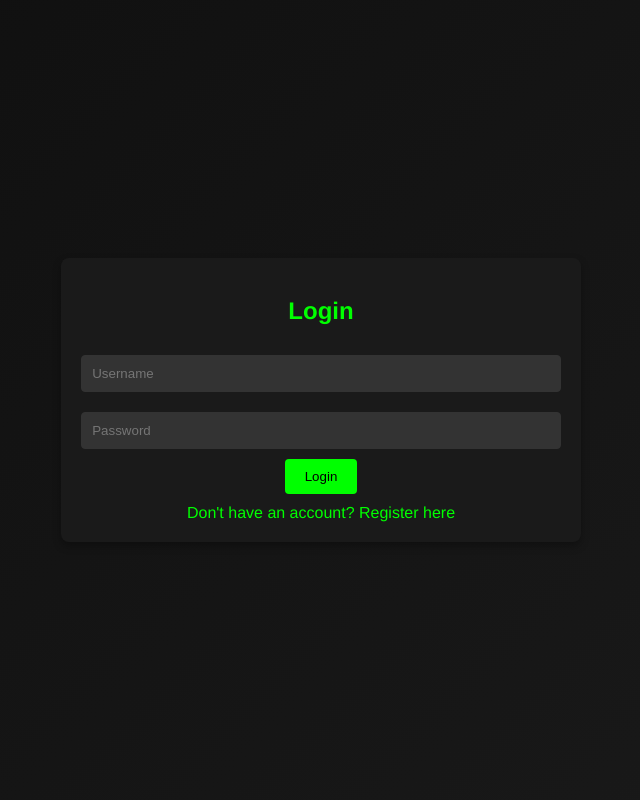
After one commit to nk2105/EchoSphere, a Flask app: page /login in a window 1280 px wide. The commit adds this page. Shown: the whole page, without its empty margins (319-959 px from the left). Run offline with Flask 2, Linux system fonts and the light colour scheme.

Commit message:
modified

```diff
--- a/src/app.py
+++ b/src/app.py
@@ -1,9 +1,12 @@
 import os
-from flask import Flask, request, redirect, session, url_for, render_template, jsonify
+from flask import Flask, request, redirect, session, url_for, render_template, jsonify, flash
 from spotipy import Spotify
 from spotipy.oauth2 import SpotifyOAuth
 from spotipy.exceptions import SpotifyException
 from mistralai import Mistral  # Replace with actual MistralAI client import
+from flask_sqlalchemy import SQLAlchemy
+from werkzeug.security import generate_password_hash, check_password_hash
+from functools import wraps
 
 api_key = os.environ["MISTRAL_API_KEY"]
 spotify_client_id = os.environ["SPOTIFY_CLIENT_ID"]
@@ -13,6 +16,23 @@ model = "mistral-large-latest"
 client = Mistral(api_key=api_key)  # Initialize your MistralAI client
 
 app = Flask(__name__)
+app.config['SQLALCHEMY_DATABASE_URI'] = 'sqlite:///users.db'
+app.config['SECRET_KEY'] = os.environ.get('SECRET_KEY', 'default_secret_key')
+db = SQLAlchemy(app)
+
+class User(db.Model):
+    id = db.Column(db.Integer, primary_key=True)
+    username = db.Column(db.String(150), unique=True, nullable=False)
+    password = db.Column(db.String(150), nullable=False)
+    is_subscribed = db.Column(db.Boolean, default=False)
+
+def login_required(f):
+    @wraps(f)
+    def decorated_function(*args, **kwargs):
+        if 'user_id' not in session:
+            return redirect(url_for('user_login'))
+        return f(*args, **kwargs)
+    return decorated_function
 
 # Spotify OAuth setup
 app.secret_key = os.urandom(24)
@@ -23,9 +43,54 @@ scope = 'user-library-read user-top-read playlist-modify-private playlist-modify
 sp_oauth = SpotifyOAuth(
     client_id=spotify_client_id,
     client_secret=spotify_client_secret,
-    redirect_uri="http://localhost:8888/callback",
+    redirect_uri="http://192.168.0.92:8888/callback",  # Update with your local IP address
     scope=scope
 )
+
+@app.route('/register', methods=['GET', 'POST'])
+def register():
+    if request.method == 'POST':
+        username = request.form['username']
+        password = request.form['password']
+        existing_user = User.query.filter_by(username=username).first()
+        if existing_user:
+            flash('Username already exists. Please choose a different one.')
+            return redirect(url_for('register'))
+        hashed_password = generate_password_hash(password, method='pbkdf2:sha256')
+        new_user = User(username=username, password=hashed_password)
+        db.session.add(new_user)
+        db.session.commit()
+        return redirect(url_for('user_login'))
+    return render_template('register.html')
+
+@app.route('/login', methods=['GET', 'POST'])
+def user_login():
+    if 'user_id' in session:
+        return redirect(url_for('me'))  # Redirect to a different endpoint if already logged in
+
+    if request.method == 'POST':
+        username = request.form['username']
+        password = request.form['password']
+        user = User.query.filter_by(username=username).first()
+        if user and check_password_hash(user.password, password):
+            session['user_id'] = user.id
+            session['is_subscribed'] = user.is_subscribed
+            return redirect(url_for('me'))
+        flash('Invalid username or password')
+    return render_template('login.html')
+
+@app.route('/logout')
+def logout():
+    session.pop('user_id', None)
+    return redirect(url_for('user_login'))
+
+@app.route('/subscribe')
+@login_required
+def subscribe():
+    user = User.query.get(session['user_id'])
+    user.is_subscribed = True
+    db.session.commit()
+    return redirect(url_for('me'))
 
 @app.route('/')
 def login():
@@ -39,6 +104,7 @@ def callback():
     return redirect(url_for('me'))
 
 @app.route('/me')
+@login_required
 def me():
     token_info = session.get('token_info', None)
     if not token_info:
@@ -55,84 +121,95 @@ def me():
 
     return render_template('playlists.html', playlists=playlists)
 
-@app.route('/top_tracks')
-def top_tracks():
+@app.route('/generate_playlist', methods=['POST'])
+@login_required
+def generate_playlist():
+    try:
+        user_input = request.json.get("mood")
+        favorite_genre = request.json.get("favorite_genre")
+        include_explicit = request.json.get("include_explicit", True)
+
+        # Get the song suggestions from llm
+        llm_response = client.chat.complete(
+            model=model,
+            messages=[{'role': 'user',
+                       'content': f'Suggest me AT LEAST 25 UNIQUE SONGS for the mood which is "{user_input}" with a STRICT focus on the "{favorite_genre}" genre. Without any Comments or Lyrics. Make a list'}]
+        )
+
+        song_list_raw = llm_response.choices[0].message.content
+        song_list = [line.split('. ', 1)[1] for line in song_list_raw.split('\n') if '. ' in line]
+
+        token_info = session.get('token_info', None)
+        if not token_info:
+            return redirect('/')
+
+        sp = Spotify(auth=token_info['access_token'])
+
+        user = sp.current_user()
+        playlist_name = f"{user_input.capitalize()} Playlist"
+        new_playlist = sp.user_playlist_create(user['id'], playlist_name, public=False)
+
+        playlist_tracks = set()  # Use a set to ensure unique tracks
+        min_songs = 25  # Ensure at least 25 songs are added
+
+        for song in song_list:
+            results = sp.search(q=song, type='track', limit=10)  # Increase the search limit
+            if results['tracks']['items']:
+                for track in results['tracks']['items']:
+                    if not include_explicit and track['explicit']:
+                        continue
+                    track_id = track['id']
+                    if track_id not in playlist_tracks:
+                        playlist_tracks.add(track_id)
+                        if len(playlist_tracks) >= min_songs:
+                            break
+            if len(playlist_tracks) >= min_songs:
+                break
+
+        # If fewer than 25 songs are found, continue searching
+        if len(playlist_tracks) < min_songs:
+            for song in song_list:
+                if len(playlist_tracks) >= min_songs:
+                    break
+                results = sp.search(q=song, type='track', limit=10)
+                if results['tracks']['items']:
+                    for track in results['tracks']['items']:
+                        if not include_explicit and track['explicit']:
+                            continue
+                        track_id = track['id']
+                        if track_id not in playlist_tracks:
+                            playlist_tracks.add(track_id)
+                            if len(playlist_tracks) >= min_songs:
+                                break
+
+        sp.user_playlist_add_tracks(user['id'], new_playlist['id'], list(playlist_tracks))
+
+        playlist_url = new_playlist['external_urls']['spotify']
+        return jsonify({"message": "Playlist created successfully", "playlist_url": playlist_url})
+    except Exception as e:
+        return jsonify({"error": str(e)}), 500
+
+@app.route('/recommendations', methods=['GET'])
+@login_required
+def recommendations():
     token_info = session.get('token_info', None)
     if not token_info:
         return redirect('/')
 
     if sp_oauth.is_token_expired(token_info):
         token_info = sp_oauth.refresh_access_token(token_info['refresh_token'])
-        session['token_info'] = token_info  # Update session with the new token
+        session['token_info'] = token_info  # Update the session
 
     sp = Spotify(auth=token_info['access_token'])
 
-    # Get the user's top tracks
-    top_tracks = sp.current_user_top_tracks(limit=20)
+    # Get personalized recommendations based on user's top tracks
+    top_tracks = sp.current_user_top_tracks(limit=20)['items']
+    top_artists = [track['artists'][0]['id'] for track in top_tracks]
+    recommendations = sp.recommendations(seed_artists=top_artists, limit=20)['tracks']
 
-    # Process the tracks as needed
-    track_names = [track['name'] for track in top_tracks['items']]
-    for name in track_names:
-        print(name)
-
-    return "Top tracks processed"
-
-def detect_genre_of_songs(song_list):
-    genre_detection_prompt = f"Detect the genre for the following songs:\n" + "\n".join(song_list)
-    mistralai_response = client.chat.complete(
-        model=model,
-        messages=[{'role': 'user', 'content': genre_detection_prompt}]
-    )
-    genres = mistralai_response.choices[0].message.content.split('\n')
-    return genres
-
-@app.route('/generate_playlist', methods=['POST'])
-def generate_playlist():
-    user_input = request.json.get("mood")
-    favorite_genre = request.json.get("favorite_genre")
-
-    # Get the song suggestions from Ollama
-    ollama_response = client.chat.complete(
-        model=model,
-        messages=[{'role': 'user',
-                   'content': f'Suggest me at least 25 songs for the mood "{user_input}" with a STRICT focus on the {favorite_genre} genre. Without any Comments or Lyrics. Make a list'}]
-    )
-
-    print(ollama_response.choices[0].message.content)  # Debugging line to check the full response
-
-    song_list_raw = ollama_response.choices[0].message.content
-    # Split the songs based on the number, which is prefixed with "1.", "2.", etc.
-    song_list = [line.split('. ', 1)[1] for line in song_list_raw.split('\n') if '. ' in line]
-    print(f"Extracted song list: {song_list}")
-
-    # Get the user's access token and authenticate with Spotify
-    token_info = session.get('token_info', None)
-    if not token_info:
-        return redirect('/')
-
-    sp = Spotify(auth=token_info['access_token'])
-
-    # Create a new playlist for the user
-    user = sp.current_user()  # Get the current user details
-    playlist_name = f"{user_input.capitalize()} Playlist"
-    new_playlist = sp.user_playlist_create(user['id'], playlist_name, public=False)
-
-    playlist_tracks = []
-
-    for song in song_list:
-        print(f"Searching for: {song}")
-        results = sp.search(q=song, type='track', limit=1)
-        if results['tracks']['items']:
-            track_id = results['tracks']['items'][0]['id']
-            playlist_tracks.append(track_id)
-
-    # Add tracks to the new playlist
-    sp.user_playlist_add_tracks(user['id'], new_playlist['id'], playlist_tracks)
-    print(f"Playlist '{playlist_name}' created successfully with {len(playlist_tracks)} tracks.")
-
-    # Return the playlist URL for redirection
-    playlist_url = new_playlist['external_urls']['spotify']
-    return jsonify({"message": "Playlist created successfully", "playlist_url": playlist_url})
+    return render_template('recommendations.html', recommendations=recommendations)
 
 if __name__ == '__main__':
-    app.run(port=8888, debug=True)
+    with app.app_context():
+        db.create_all()
+    app.run(host='0.0.0.0', port=8888, debug=True)
--- /dev/null
+++ b/src/templates/login.html
@@ -0,0 +1,83 @@
+<!DOCTYPE html>
+<html lang="en">
+<head>
+    <meta charset="UTF-8">
+    <meta name="viewport" content="width=device-width, initial-scale=1.0">
+    <title>Login</title>
+    <style>
+        body {
+            font-family: 'Helvetica Neue', Arial, sans-serif;
+            background: linear-gradient(135deg, #0f0f0f, #1a1a1a);
+            color: #fff;
+            display: flex;
+            justify-content: center;
+            align-items: center;
+            height: 100vh;
+            margin: 0;
+        }
+        .login-container {
+            background-color: #1a1a1a;
+            padding: 20px;
+            border-radius: 8px;
+            box-shadow: 0 4px 8px rgba(0, 0, 0, 0.3);
+            text-align: center;
+        }
+        .login-container h2 {
+            color: #00ff00;
+            margin-bottom: 20px;
+        }
+        .login-container input[type="text"],
+        .login-container input[type="password"] {
+            padding: 10px;
+            margin: 10px 0;
+            width: calc(100% - 22px);
+            border: 1px solid #333;
+            border-radius: 4px;
+            background-color: #333;
+            color: #fff;
+        }
+        .login-container button {
+            padding: 10px 20px;
+            background-color: #00ff00;
+            color: #000;
+            border: none;
+            border-radius: 4px;
+            cursor: pointer;
+            transition: background-color 0.3s, transform 0.3s;
+        }
+        .login-container button:hover {
+            background-color: #00cc00;
+            transform: scale(1.05);
+        }
+        .login-container a {
+            color: #00ff00;
+            text-decoration: none;
+            display: block;
+            margin-top: 10px;
+        }
+        .login-container a:hover {
+            text-decoration: underline;
+        }
+    </style>
+</head>
+<body>
+    <div class="login-container">
+        <h2>Login</h2>
+        <form method="POST" action="{{ url_for('user_login') }}">
+            <input type="text" name="username" placeholder="Username" required>
+            <input type="password" name="password" placeholder="Password" required>
+            <button type="submit">Login</button>
+        </form>
+        <a href="{{ url_for('register') }}">Don't have an account? Register here</a>
+        {% with messages = get_flashed_messages() %}
+            {% if messages %}
+                <div class="flash-messages">
+                    {% for message in messages %}
+                        <div class="flash-message">{{ message }}</div>
+                    {% endfor %}
+                </div>
+            {% endif %}
+        {% endwith %}
+    </div>
+</body>
+</html>
```
Also changed, not shown: src/templates/playlists.html (+34 -3 lines), src/templates/register.html (added, +64 -0 lines), instance/users.db (added), 1 other file.
